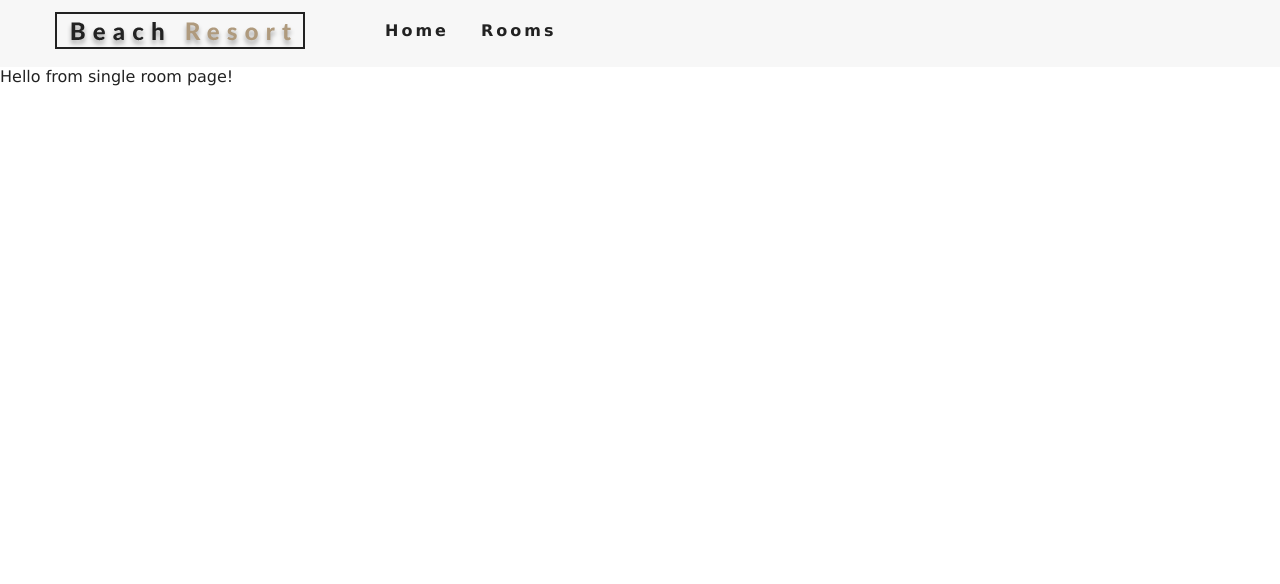
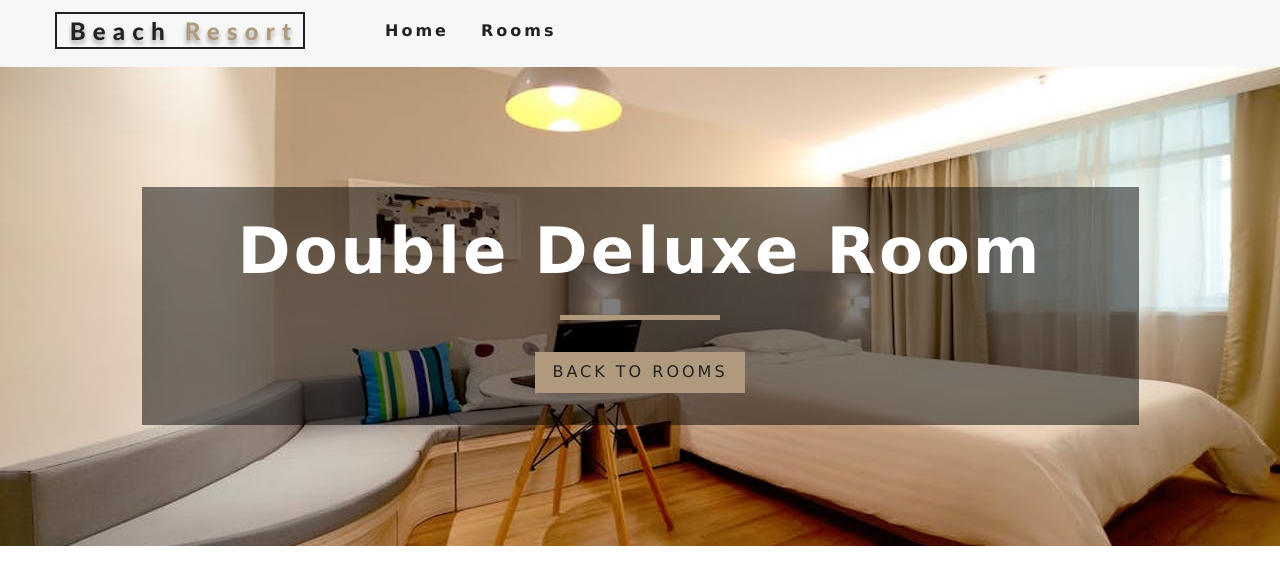
Before and after one commit to RabbiHasanR/HotelReservationWithReact, a React (Create React App) app: page /rooms/double-deluxe in a window 1280 px wide. Shown: the top 584 px of the page. Built offline with nearby package versions, Linux system fonts and the light colour scheme.

Commit message:
get room info for every sinlge room in single room page

```diff
--- a/src/context.js
+++ b/src/context.js
@@ -35,10 +35,15 @@
         return tempItems
     }
 
+    getRoom=(slug)=>{
+        let tempRooms=[...this.state.rooms]
+        const room=tempRooms.find(room=>room.slug===slug)
+        return room
+    }
 
     render() {
         return (
-            <RoomContext.Provider value={{...this.state}}>
+            <RoomContext.Provider value={{...this.state,getRoom:this.getRoom}}>
                 {this.props.children}
             </RoomContext.Provider>
         )
--- a/src/pages/SingleRoom.js
+++ b/src/pages/SingleRoom.js
@@ -1,11 +1,45 @@
 import React, { Component } from 'react'
+import defaultImg from '../images/room-1.jpeg'
+import Hero from '../components/Hero'
+import Banner from '../components/Banner'
+import {RoomContext} from '../context'
+import {Link} from 'react-router-dom'
 
 export default class SingleRoom extends Component {
+
+    constructor(props){
+        super(props)
+        this.state={
+            slug:this.props.match.params.slug,
+            defaultImg
+        }
+    }
+    static contextType=RoomContext
+    // componentDidMount(){
+
+    // }
     render() {
+        const {getRoom}=this.context
+        const room=getRoom(this.state.slug)
+        if(!room){
+            return(
+                <div className='error'>
+                <h3>no such room could be found</h3>
+                <Link to='/rooms' className='btn-primary'>
+                    back to rooms
+                </Link>
+            </div>
+            )
+        }
+        const {name,description,capacity,size,price,extras,breakfast,pets,images}=room
         return (
-            <div>
-                Hello from single room page!
-            </div>
+            <Hero hero='roomsHero'>
+                <Banner title={`${name} room`}>
+                    <Link to='/rooms' className='btn-primary'>
+                        back to rooms
+                    </Link>
+                </Banner>
+            </Hero>
         )
     }
 }
```
